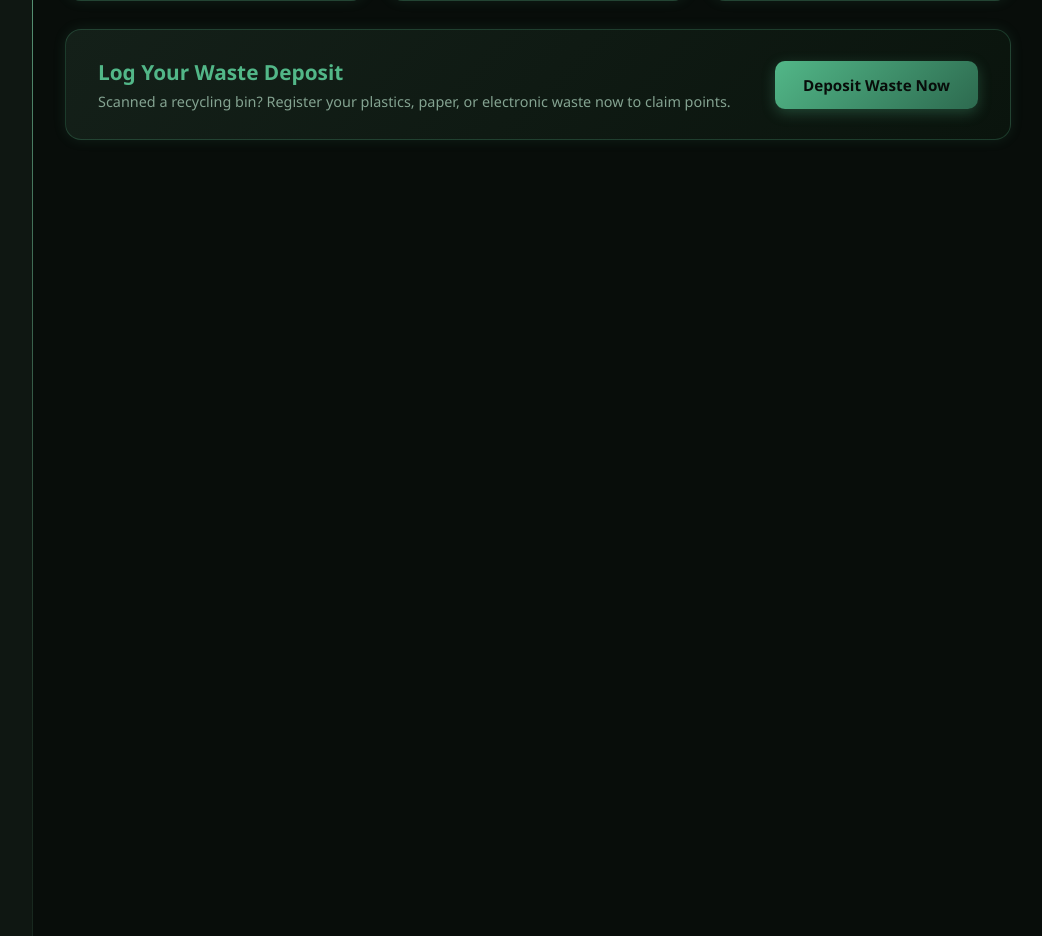
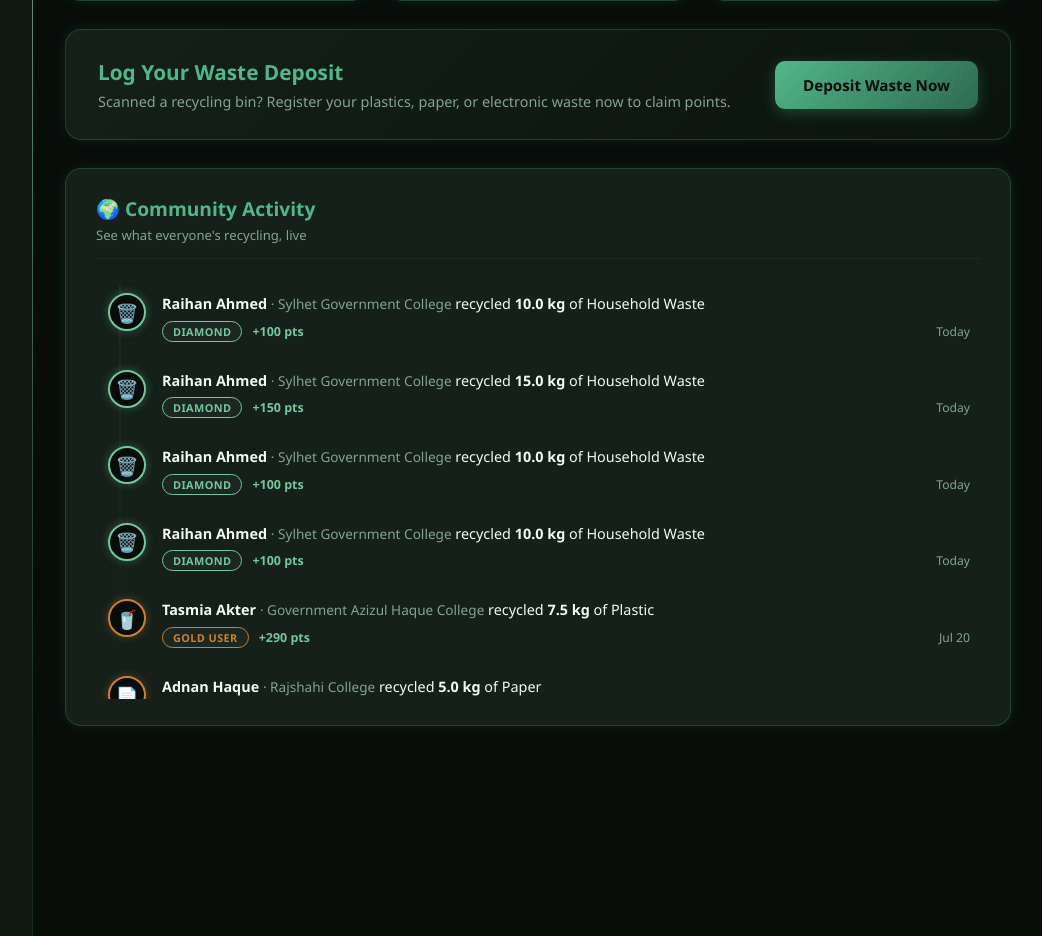
Before and after one commit to naziipao/CSE370-Project-Group02, a PHP site: page /dashboard.php in a window 1280 px wide. Shown: the part 399-1335 px from the top of the page, without its empty margins (237-1279 px from the left). Run offline with PHP 8.4, Linux system fonts and the light colour scheme; a user stored in the database is signed in; data comes from the database, SQL or seed files in the repository.

Commit message:
Implement activity feed in dashboard.php
Added an activity feed feature to the dashboard that displays recent community recycling activities.

```diff
--- a/dashboard.php
+++ b/dashboard.php
@@ -6,18 +6,8 @@
 
 require_once "config/auth.php";
 require_once "config/DBconnect.php";
+require_once "feed_data.php";   // FEATURE 3: the activity feed
 
-// This was missing in the version pulled from the repo. Without it,
-// a visitor with no session at all (or a recycler, who has
-// $_SESSION['recycler_id'] but no $_SESSION['user_id']) hits the
-// query below with $user_id = null. The query then finds no
-// matching row, $user stays false, and the code DOES redirect to
-// logout.php a few lines down - but only after PHP has already
-// thrown an "Undefined array key" notice trying to read
-// $_SESSION['user_id']. If display_errors is on, that notice text
-// prints before header() runs, which then fails with
-// "headers already sent". require_login() stops all of this by
-// checking the session and redirecting BEFORE any of that happens.
 require_login();
 
 $user_id = $_SESSION['user_id'];
@@ -49,17 +39,6 @@ $lastName = $user['LastName'] ?: '';
 $fullName = trim("$firstName $lastName");
 
 // 2. Fetch University Rank & Name
-//
-// Note: this reads edu_institute_stats.CumulativeEarnedPoints
-// directly, with no need to also SUM deposit points separately,
-// because config/points.php's award_pickup_points() already keeps
-// that column incrementally up to date on every completed pickup:
-//
-//   UPDATE edu_institute_stats
-//   SET CumulativeEarnedPoints = CumulativeEarnedPoints + ?
-//   WHERE institute_EIIN = ?
-//
-// So this column is always the current running total already.
 $universityRank = 'N/A';
 $universityName = 'Not Affiliated'; // Default fallback
 
@@ -71,10 +50,6 @@ try {
     if ($student && !empty($student['institute_EIIN'])) {
         $eiin = $student['institute_EIIN'];
 
-        // Fetch Institute Name AND Calculate rank based on CumulativeEarnedPoints.
-        // The subquery counts how many institutes have STRICTLY MORE points
-        // than this one, +1 = this institute's rank. Two institutes tied on
-        // points get the same rank (standard competition ranking).
         $rank_stmt = $pdo->prepare("
             SELECT e.Institute_name, (
                 SELECT COUNT(*) + 1
@@ -98,7 +73,12 @@ try {
     // Keeps default fallback if something goes wrong
 }
 
-// 3. Render Header
+// 3. FEATURE 3: pull the most recent platform-wide activity.
+// One function call - all the query/formatting logic lives in
+// feed_data.php, exactly like deposit.php delegates to deposit_data.php.
+$feed = get_recent_activity($pdo, 20);
+
+// 4. Render Header
 include 'header.php';
 ?>
 
@@ -150,7 +130,55 @@ include 'header.php';
   <a href="deposit.php" class="btn-primary" style="text-decoration: none; display: inline-block;">Deposit Waste Now</a>
 </section>
 
+
+<!-- ============ FEATURE 3: ACTIVITY FEED ============
+
+     A live "what's happening" timeline, not a notification system -
+     nothing pops up, nothing is marked read. Deliberately NOT wired
+     to the page's own auto-refresh: a full-page reload every few
+     seconds would reset the user's scroll position while they are
+     reading down the list, which defeats the point of a scrollable
+     feed. It simply shows the latest snapshot every time the
+     dashboard loads, same as before this feature existed. -->
+<section class="feed-section glow-card">
+
+  <div class="feed-head">
+    <h2 class="feed-title">🌍 Community Activity</h2>
+    <span class="feed-sub">See what everyone's recycling, live</span>
+  </div>
+
+  <?php if (count($feed) === 0): ?>
+    <p class="feed-empty">No activity yet — be the first to recycle something today!</p>
+  <?php else: ?>
+  <div class="feed-list">
+    <?php foreach ($feed as $item): ?>
+    <div class="feed-item" style="--accent: <?= $item['accent'] ?>;">
+      <span class="feed-icon"><?= $item['icon'] ?></span>
+      <div class="feed-body">
+        <p class="feed-line">
+          <strong><?= htmlspecialchars($item['name']) ?></strong>
+          <?php if ($item['institute']): ?>
+            <span class="feed-institute">· <?= htmlspecialchars($item['institute']) ?></span>
+          <?php endif; ?>
+          recycled <strong><?= number_format($item['weight'], 1) ?> kg</strong>
+          of <?= htmlspecialchars($item['waste_type']) ?>
+        </p>
+        <div class="feed-meta">
+          <span class="feed-badge-pill" style="border-color: <?= $item['accent'] ?>; color: <?= $item['accent'] ?>;">
+            <?= htmlspecialchars($item['badge']) ?>
+          </span>
+          <span class="feed-points">+<?= $item['points'] ?> pts</span>
+          <span class="feed-time"><?= $item['time_label'] ?></span>
+        </div>
+      </div>
+    </div>
+    <?php endforeach; ?>
+  </div>
+  <?php endif; ?>
+
+</section>
+
 <?php
-// 4. Render Footer
+// 5. Render Footer
 include 'footer.php';
 ?>
```
